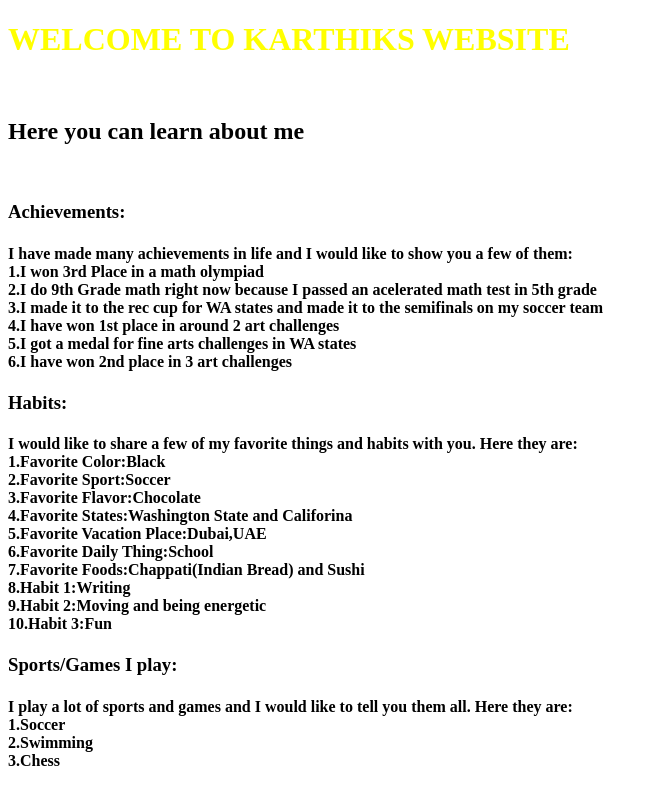
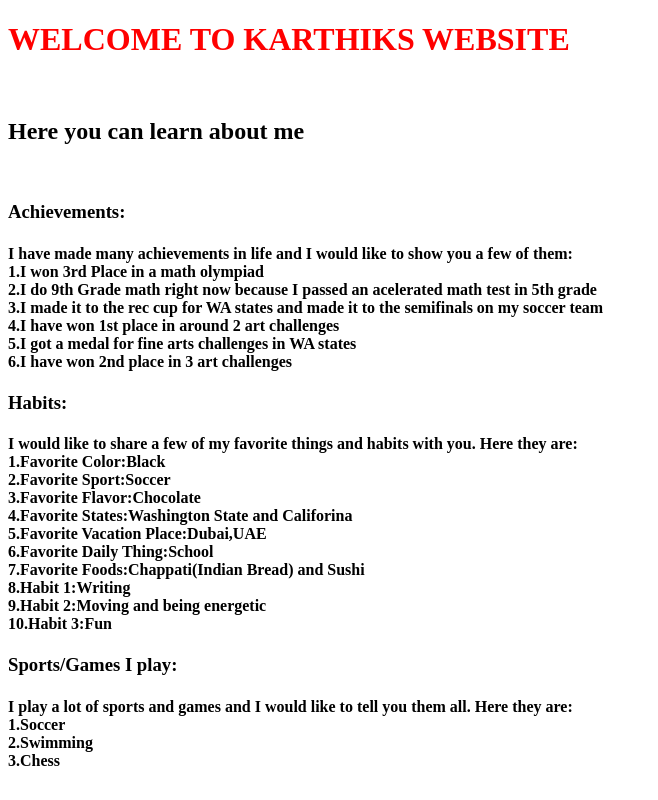
Before and after one commit to Karthikns77/karthikns77.github.io, a plain HTML site: page index.html in a window 1280 px wide. Shown: the whole page, without its empty margins (0-658 px from the left). Drawn offline with Linux system fonts and the light colour scheme.

Commit message:
10/20/2025 website

```diff
--- a/index.html
+++ b/index.html
@@ -1,6 +1,7 @@
 <!DOCTYPE html>
 <html lang="en">
-    <h1 style="color: yellow;">WELCOME TO KARTHIKS WEBSITE</h1><br/>
+    <body>
+        <h1 style="color: red;">WELCOME TO KARTHIKS WEBSITE</h1><br/>
         <h2>Here you can learn about me</h2><br/>
         <h3>Achievements:</h3>
         <h4>I have made many achievements in life and I would like to show you a few of them:<br/>
@@ -27,4 +28,5 @@
         1.Soccer<br/>
         2.Swimming<br/>
         3.Chess</h4>
+    </body>
 </html>
```
Lines whose indentation alone changed are shown as unchanged.
